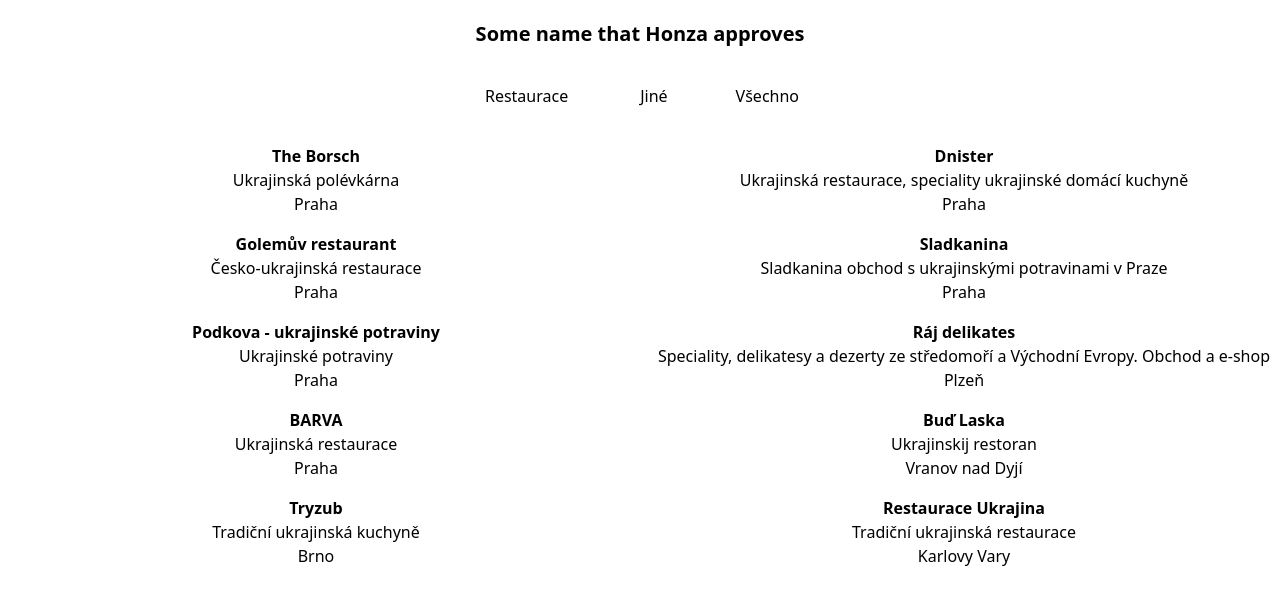
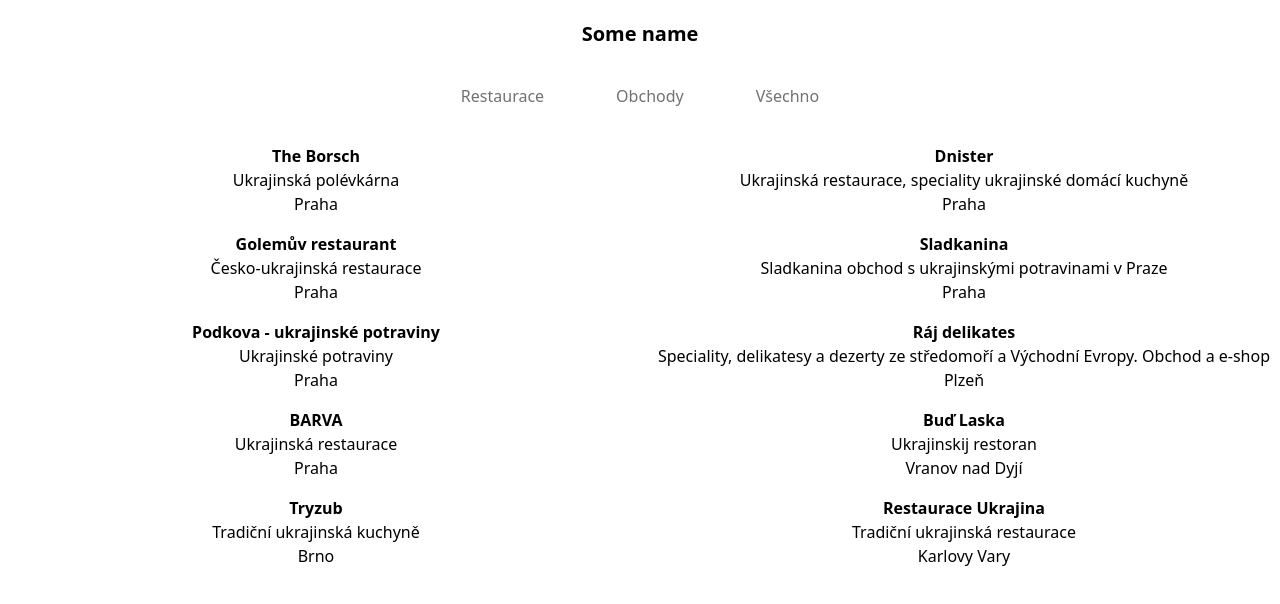
Before and after one commit to htmlena/ua-places, a Next.js app: page / in a window 1280 px wide. Shown: the top 604 px of the page. Built offline with nearby package versions, Linux system fonts and the light colour scheme.

Commit message:
name tweaks

```diff
--- a/src/components/Data/Data.jsx
+++ b/src/components/Data/Data.jsx
@@ -30,7 +30,7 @@ const Data = [
     url: "https://www.sladkanina.cz/",
     shortDescription: "Sladkanina obchod s ukrajinskými potravinami v Praze",
     city: "Praha",
-    category: "Jiné",
+    category: "Obchody",
   },
   {
     id: 5,
@@ -38,7 +38,7 @@ const Data = [
     url: "https://goo.gl/maps/LS7sXT7cWjJbvthYA",
     shortDescription: "Ukrajinské potraviny",
     city: "Praha",
-    category: "Jiné",
+    category: "Obchody",
   },
   {
     id: 6,
@@ -47,7 +47,7 @@ const Data = [
     shortDescription:
       "Speciality, delikatesy a dezerty ze středomoří a Východní Evropy. Obchod a e-shop",
     city: "Plzeň",
-    category: "Jiné",
+    category: "Obchody",
   },
   {
     id: 7,
--- a/src/components/Header/Header.jsx
+++ b/src/components/Header/Header.jsx
@@ -1,7 +1,7 @@
 const Header = () => {
   return (
     <header className="flex justify-center pt-5">
-      <div className="text-xl font-semibold">Some name that Honza approves</div>
+      <div className="text-xl font-semibold">Some name</div>
     </header>
   );
 };
--- a/src/components/UpperFIlter/UpperFilter.jsx
+++ b/src/components/UpperFIlter/UpperFilter.jsx
@@ -2,22 +2,28 @@ import Data from "../Data/Data";
 
 const UpperFilter = ({ setItem, menuItems, filterItem }) => {
   return (
-    <div className="flex flex-row justify-center pt-8">
+    <div className="flex flex-col md:flex-row justify-center pt-8">
       {menuItems.map((value, id) => {
         return (
-          <div key={id} className="mx-1" onClick={() => filterItem(value)}>
-            <button className="btn-dark p-1 px-3 mx-5 fw-bold btn">
+          <div
+            key={id}
+            className="mx-1 rounded-3xl hover:shadow-slate-500 hover:border"
+            onClick={() => filterItem(value)}
+          >
+            <button className="p-1 px-3 mx-5 fw-bold btn text-gray">
               {value}
             </button>
           </div>
         );
       })}
-      <button
-        className="btn-dark p-1 px-3 mx-5 fw-bold btn"
-        onClick={() => setItem(Data)}
-      >
-        Všechno
-      </button>
+      <div className="mx-1 rounded-3xl hover:shadow-slate-500 hover:border">
+        <button
+          className="p-1 px-3 mx-5 fw-bold btn text-gray"
+          onClick={() => setItem(Data)}
+        >
+          Všechno
+        </button>
+      </div>
       {/* <div className="mx-1">
         <button>Jiné</button>
       </div> */}
--- a/tailwind.config.js
+++ b/tailwind.config.js
@@ -2,7 +2,9 @@
 module.exports = {
   purge: ['./src/**/*.{js,ts,jsx,tsx}', './components/**/*.{js,ts,jsx,tsx}'],
   theme: {
-    extend: {},
+    colors: {
+      'gray': '#717173',
+    },
   },
   plugins: [],
 }
```
